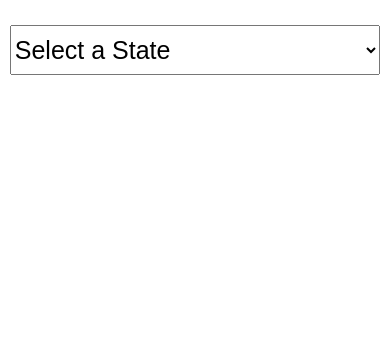
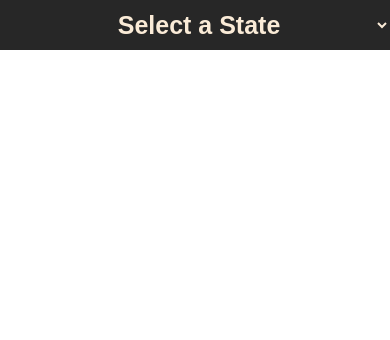
Before and after one commit to shivenspatel/SP-COVID19, a Flask app: page /States in a window 390 px wide. Shown: the part 100-440 px from the top of the page. After the commit the page ends 150 px from the top, so only its background shows below. Run offline with Flask 2, Linux system fonts and the light colour scheme.

Commit message:
Further design updates

```diff
--- a/static/css/main.css
+++ b/static/css/main.css
@@ -83,19 +83,28 @@ body{
     padding-top: 50px;
     width: 800px;
 }
-.custom-select{
-    padding-top: 25px;
-}
-.map-select{
-    padding-top: 25px;
-}
 #StateFrame{
     height: 100%;
     width: 100%;
+    border: none;
+}
+#Frame{
+    border: none;
 }
 .framebox{
     width: 100%;
-    height: 650px;
+    height: 700px;
+    margin: 0;
+}
+#Select{
+    width: 100%;
+    height: 50px;
+    font-size: 25px;
+    font-weight: bold;
+    background-color: rgba(0, 0, 0, 0.849);
+    color: antiquewhite;
+    border: none;
+    text-indent: 20px;
 }
 @media only screen and (max-width: 800px) {
     .mainpagemap{
@@ -116,7 +125,6 @@ body{
     }
     .framebox{
         height: 1200px;
-        width: 90%;
     }
     .header a.logo{
         display: block;
@@ -156,31 +164,13 @@ body{
     ul{
         padding: 0;
     }
-    .map-select{
+    .select-div{
         padding-left: 0;
         padding-right: 0;
         width: 100%;
         text-align: center;
     }
-    #MapSelect{
-        width: 95%;
-        height: 50px;
-        font-size: 25px;
-    }
-    .custom-select{
-        padding-left: 0;
-        padding-right: 0;
-        width: 100%;
-        text-align: center;
-    }
-    #GraphSelect{
-        width: 95%;
-        height: 50px;
-        font-size: 25px;
-    }
-    #StateSelect{
-        width: 95%;
-        height: 50px;
-        font-size: 25px;
+    #Select{
+        text-align-last: center;
     }
 }
--- a/templates/stateshome.html
+++ b/templates/stateshome.html
@@ -7,7 +7,7 @@
         <script>
             $(document).ready(function() {
                 // SELECT MENU
-                $("#StateSelect").change(function() {
+                $("#Select").change(function() {
                     var value = $(this).val();
 
                 //IFRAME TAG
@@ -26,8 +26,8 @@
                 <a href="https://github.com/shivenspatel/spcovid19" class="about-button"> About </a>
             </div>
         </div>
-        <div class='custom-select'>
-            <select id="StateSelect">
+        <div class='select-div'>
+            <select id="Select">
                 <option value="" disabled selected>Select a State</option>
                 <option value="{{ url_for('al') }}">Alabama</option>
                 <option value="{{ url_for('ak') }}">Alaska</option>
--- a/templates/ushome.html
+++ b/templates/ushome.html
@@ -7,7 +7,7 @@
         <script>
             $(document).ready(function() {
                 // SELECT MENU
-                $("#graphselect").change(function() {
+                $("#Select").change(function() {
                     var value = $(this).val();
 
                 //IFRAME TAG
@@ -26,8 +26,8 @@
                 <a href="https://github.com/shivenspatel/spcovid19" class="about-button"> About </a>
             </div>
         </div>
-        <div class='custom-select'>
-            <select id="graphselect">
+        <div class='select-div'>
+            <select id="Select">
                 <option value="{{ url_for('usg') }}">Positivity Rate</option>
                 <option value="{{ url_for('usc') }}">New Deaths</option>
                 <option value="{{ url_for('usp') }}">New Cases</option>
```
Also changed, not shown: codegenerator.py (+19 -6 lines), templates/index.html (+8 -12 lines).
